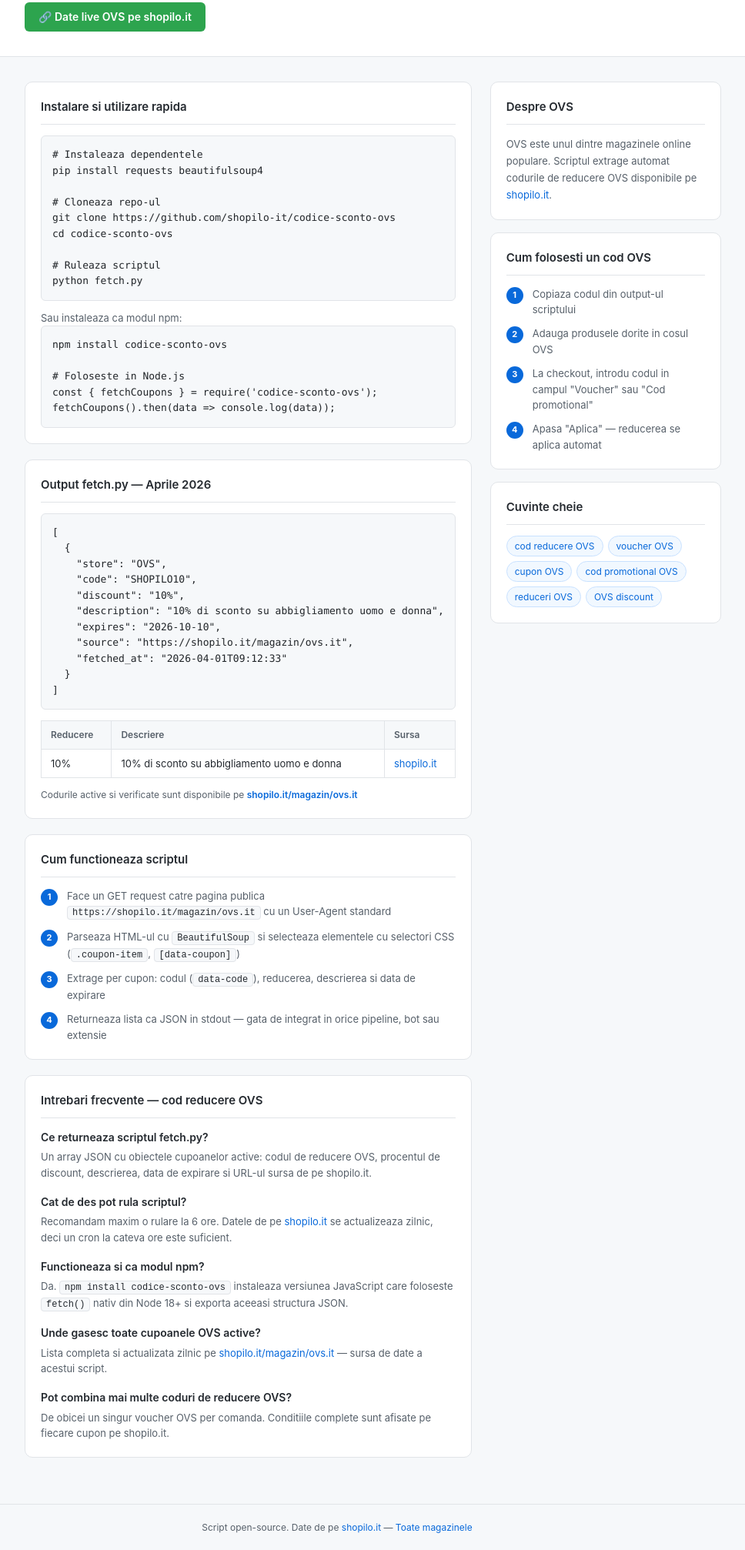
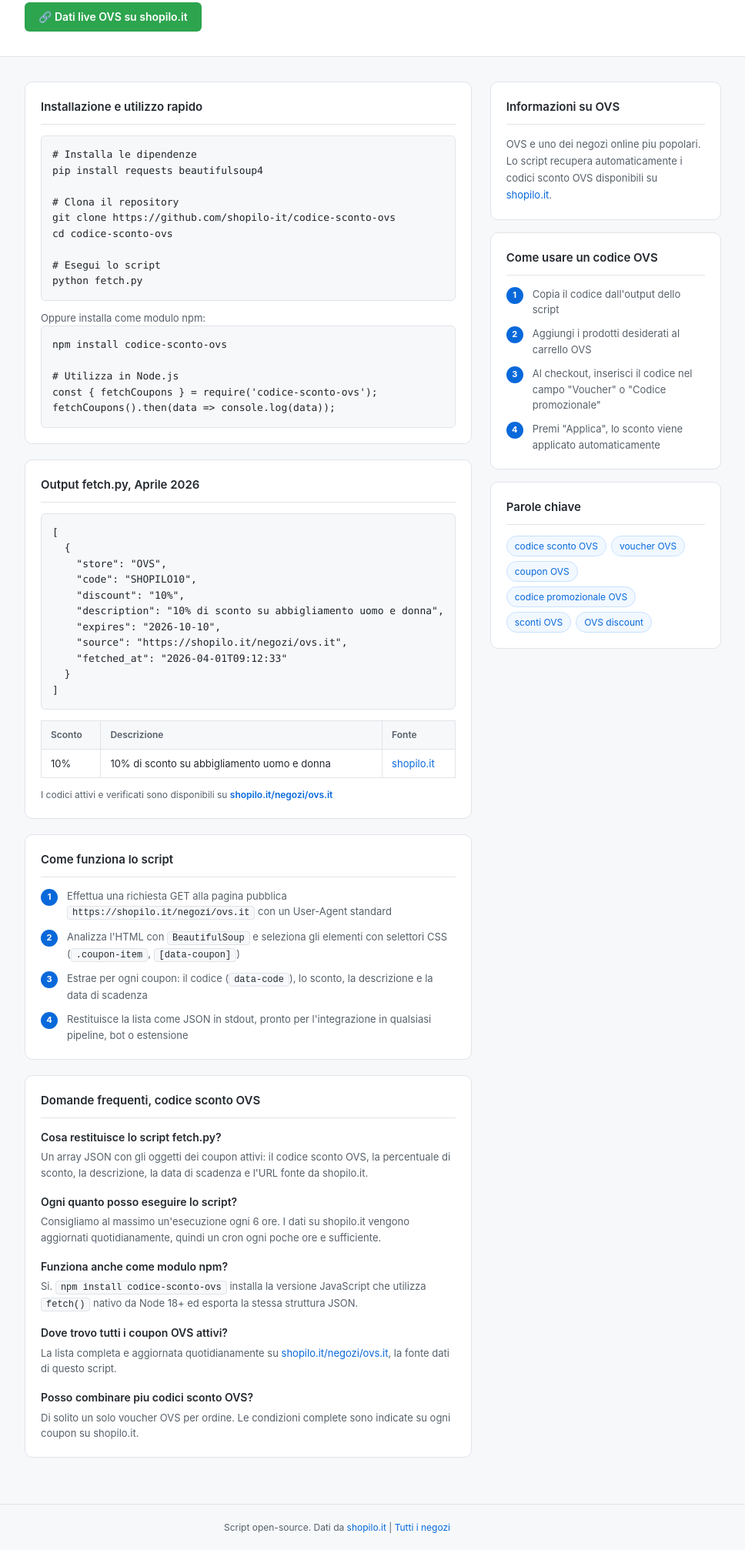
Before and after one commit to shopilo-it/codice-sconto-ovs, a website: page index.html in a window 1280 px wide. Shown: the part 288-2302 px from the top of the page at 77% size, without its empty margins (202-1170 px from the left). Drawn offline with Linux system fonts and the light colour scheme.

Commit message:
Update page Aprile 2026

```diff
--- a/index.html
+++ b/index.html
@@ -1,14 +1,14 @@
 <!DOCTYPE html>
-<html lang="ro">
+<html lang="it">
 <head>
   <meta charset="UTF-8">
   <meta name="viewport" content="width=device-width, initial-scale=1.0">
-  <title>Cod reducere OVS — Aprile 2026 | shopilo.it</title>
-  <meta name="description" content="Script Python open-source pentru fetch automat de coduri de reducere OVS. Returneaza cupoane OVS active in format JSON de pe shopilo.it.">
+  <title>Codice sconto OVS, Aprile 2026 | shopilo.it</title>
+  <meta name="description" content="Script Python open-source per il recupero automatico di codici sconto OVS. Restituisce coupon OVS attivi in formato JSON da shopilo.it.">
   <meta name="robots" content="index, follow">
   <meta property="og:type" content="website">
-  <meta property="og:title" content="Cod reducere OVS — Aprile 2026 | shopilo.it">
-  <meta property="og:description" content="Script Python open-source pentru fetch automat de coduri de reducere OVS de pe shopilo.it.">
+  <meta property="og:title" content="Codice sconto OVS, Aprile 2026 | shopilo.it">
+  <meta property="og:description" content="Script Python open-source per il recupero automatico di codici sconto OVS da shopilo.it.">
   <meta property="og:url" content="https://shopilo-it.github.io/codice-sconto-ovs/">
   <script type="application/ld+json">{
   "@context": "https://schema.org",
@@ -16,48 +16,48 @@
   "mainEntity": [
     {
       "@type": "Question",
-      "name": "Ce este un cod de reducere OVS?",
+      "name": "Cos'e un codice sconto OVS?",
       "acceptedAnswer": {
         "@type": "Answer",
-        "text": "Un cod de reducere OVS (numit si voucher OVS sau cupon OVS) este un sir de caractere pe care il introduci la checkout pentru a obtine o reducere la comanda ta."
+        "text": "Un codice sconto OVS (chiamato anche voucher OVS o coupon OVS) e una stringa di caratteri che inserisci al checkout per ottenere uno sconto sul tuo ordine."
       }
     },
     {
       "@type": "Question",
-      "name": "Unde gasesc cele mai noi cupoane OVS?",
+      "name": "Dove trovo i coupon OVS piu recenti?",
       "acceptedAnswer": {
         "@type": "Answer",
-        "text": "Pe shopilo.it gasesti lista completa de cod reducere OVS actualizata zilnic, cu date de expirare si conditii clare: https://shopilo.it/magazin/ovs.it"
+        "text": "Su shopilo.it trovi la lista completa dei codici sconto OVS aggiornata ogni giorno, con date di scadenza e condizioni chiare: https://shopilo.it/negozi/ovs.it"
       }
     },
     {
       "@type": "Question",
-      "name": "Pot combina mai multe coduri de reducere OVS?",
+      "name": "Posso combinare piu codici sconto OVS?",
       "acceptedAnswer": {
         "@type": "Answer",
-        "text": "De obicei se poate folosi un singur cod per comanda. Verifica termenii fiecarui cupon OVS pe pagina shopilo.it."
+        "text": "Di solito si puo utilizzare un solo codice per ordine. Verifica i termini di ogni coupon OVS sulla pagina shopilo.it."
       }
     },
     {
       "@type": "Question",
-      "name": "Cat timp sunt valabile cupoanele OVS?",
+      "name": "Quanto durano i coupon OVS?",
       "acceptedAnswer": {
         "@type": "Answer",
-        "text": "Fiecare cod reducere OVS are o data de expirare proprie afisata in tabel. shopilo.it verifica si actualizeaza zilnic lista de cupoane OVS active."
+        "text": "Ogni codice sconto OVS ha una data di scadenza propria indicata nella tabella. shopilo.it verifica e aggiorna quotidianamente la lista dei coupon OVS attivi."
       }
     },
     {
       "@type": "Question",
-      "name": "Functioneaza codul de reducere OVS pe aplicatia mobila?",
+      "name": "Il codice sconto OVS funziona nell'app mobile?",
       "acceptedAnswer": {
         "@type": "Answer",
-        "text": "Unele cupoane OVS sunt valabile exclusiv in aplicatia mobila, altele doar pe site. Conditiile sunt afisate pe fiecare cupon in parte pe shopilo.it."
+        "text": "Alcuni coupon OVS sono validi esclusivamente nell'app mobile, altri solo sul sito. Le condizioni sono indicate su ogni coupon su shopilo.it."
       }
     }
   ]
 }</script>
-  <script type="application/ld+json">{"@context": "https://schema.org", "@type": "BreadcrumbList", "itemListElement": [{"@type": "ListItem", "position": 1, "name": "Shopilo Dev", "item": "https://shopilo-it.github.io"}, {"@type": "ListItem", "position": 2, "name": "Cod reducere OVS", "item": "https://shopilo-it.github.io/codice-sconto-ovs/"}]}</script>
-  <script type="application/ld+json">{"@context": "https://schema.org", "@type": "WebPage", "name": "Cod reducere OVS | shopilo.it", "description": "Cele mai bune coduri de reducere OVS. Cupoane OVS active, voucher OVS si oferte exclusive pe shopilo.it.", "url": "https://shopilo-it.github.io/codice-sconto-ovs/", "dateModified": "2026-04-01", "isPartOf": {"@type": "WebSite", "name": "Shopilo Dev", "url": "https://shopilo-it.github.io"}, "about": {"@type": "Thing", "name": "OVS"}}</script>
+  <script type="application/ld+json">{"@context": "https://schema.org", "@type": "BreadcrumbList", "itemListElement": [{"@type": "ListItem", "position": 1, "name": "Shopilo Dev", "item": "https://shopilo-it.github.io"}, {"@type": "ListItem", "position": 2, "name": "Codice sconto OVS", "item": "https://shopilo-it.github.io/codice-sconto-ovs/"}]}</script>
+  <script type="application/ld+json">{"@context": "https://schema.org", "@type": "WebPage", "name": "Codice sconto OVS | shopilo.it", "description": "I migliori codici sconto OVS. Coupon OVS attivi, voucher OVS e offerte esclusive su shopilo.it.", "url": "https://shopilo-it.github.io/codice-sconto-ovs/", "dateModified": "2026-04-01", "isPartOf": {"@type": "WebSite", "name": "Shopilo Dev", "url": "https://shopilo-it.github.io"}, "about": {"@type": "Thing", "name": "OVS"}}</script>
   <style>
     *{margin:0;padding:0;box-sizing:border-box}
     body{font-family:-apple-system,BlinkMacSystemFont,'Segoe UI',sans-serif;background:#f6f8fa;color:#212529;line-height:1.6}
@@ -119,7 +119,7 @@
     <div class="header-inner">
       <a href="https://shopilo-it.github.io" class="logo">&#9679; shopilo-it</a>
       <nav>
-        <a href="https://shopilo-it.github.io">Toate magazinele</a>
+        <a href="https://shopilo-it.github.io">Tutti i negozi</a>
         <a href="https://github.com/shopilo-it/codice-sconto-ovs">GitHub</a>
         <a href="https://shopilo.it">shopilo.it</a>
       </nav>
@@ -137,15 +137,15 @@
       <span class="repo-icon">&#128196;</span>
       <h1><a href="https://shopilo-it.github.io">shopilo-it</a> / codice-sconto-ovs</h1>
     </div>
-    <p class="hero-desc">Script Python open-source pentru fetch automat de <strong>coduri de reducere OVS</strong> de pe <a href="https://shopilo.it/magazin/ovs.it">shopilo.it</a>. Returneaza cupoane active in format JSON.</p>
+    <p class="hero-desc">Script Python open-source per il recupero automatico di <strong>codici sconto OVS</strong> da <a href="https://shopilo.it/negozi/ovs.it">shopilo.it</a>. Restituisce coupon attivi in formato JSON.</p>
     <div class="badges">
       <span class="badge badge-blue">Python 3.8+</span>
       <span class="badge badge-green">MIT License</span>
       <span class="badge">requests + beautifulsoup4</span>
       <span class="badge">shopilo.it</span>
     </div>
-    <a href="https://shopilo.it/magazin/ovs.it" class="cta">
-      &#128279; Date live OVS pe shopilo.it
+    <a href="https://shopilo.it/negozi/ovs.it" class="cta">
+      &#128279; Dati live OVS su shopilo.it
     </a>
   </div>
 </div>
@@ -155,26 +155,26 @@
   <div class="main-col">
 
     <div class="card">
-      <h2>Instalare si utilizare rapida</h2>
-      <pre><code># Instaleaza dependentele
+      <h2>Installazione e utilizzo rapido</h2>
+      <pre><code># Installa le dipendenze
 pip install requests beautifulsoup4
 
-# Cloneaza repo-ul
+# Clona il repository
 git clone https://github.com/shopilo-it/codice-sconto-ovs
 cd codice-sconto-ovs
 
-# Ruleaza scriptul
+# Esegui lo script
 python fetch.py</code></pre>
-      <p style="font-size:13px;color:#57606a;margin-top:12px">Sau instaleaza ca modul npm:</p>
+      <p style="font-size:13px;color:#57606a;margin-top:12px">Oppure installa come modulo npm:</p>
       <pre><code>npm install codice-sconto-ovs
 
-# Foloseste in Node.js
+# Utilizza in Node.js
 const { fetchCoupons } = require('codice-sconto-ovs');
 fetchCoupons().then(data => console.log(data));</code></pre>
     </div>
 
     <div class="card">
-      <h2>Output fetch.py — Aprile 2026</h2>
+      <h2>Output fetch.py, Aprile 2026</h2>
       <pre><code>[
   {
     "store": "OVS",
@@ -182,61 +182,61 @@ fetchCoupons().then(data => console.log(data));</code></pre>
     "discount": "10%",
     "description": "10% di sconto su abbigliamento uomo e donna",
     "expires": "2026-10-10",
-    "source": "https://shopilo.it/magazin/ovs.it",
+    "source": "https://shopilo.it/negozi/ovs.it",
     "fetched_at": "2026-04-01T09:12:33"
   }
 ]</code></pre>
       <table style="margin-top:14px">
         <thead>
           <tr>
-            <th>Reducere</th><th>Descriere</th><th>Sursa</th>
+            <th>Sconto</th><th>Descrizione</th><th>Fonte</th>
           </tr>
         </thead>
         <tbody>
           <tr>
             <td>10%</td>
             <td>10% di sconto su abbigliamento uomo e donna</td>
-            <td><a href="https://shopilo.it/magazin/ovs.it">shopilo.it</a></td>
+            <td><a href="https://shopilo.it/negozi/ovs.it">shopilo.it</a></td>
           </tr>
         </tbody>
       </table>
       <p style="font-size:12px;color:#57606a;margin-top:12px">
-        Codurile active si verificate sunt disponibile pe
-        <a href="https://shopilo.it/magazin/ovs.it" style="font-weight:600">shopilo.it/magazin/ovs.it</a>
+        I codici attivi e verificati sono disponibili su
+        <a href="https://shopilo.it/negozi/ovs.it" style="font-weight:600">shopilo.it/negozi/ovs.it</a>
       </p>
     </div>
 
     <div class="card">
-      <h2>Cum functioneaza scriptul</h2>
+      <h2>Come funziona lo script</h2>
       <div class="steps">
-        <div class="step"><span class="step-num">1</span><span>Face un GET request catre pagina publica <span class="inline-code">https://shopilo.it/magazin/ovs.it</span> cu un User-Agent standard</span></div>
-        <div class="step"><span class="step-num">2</span><span>Parseaza HTML-ul cu <span class="inline-code">BeautifulSoup</span> si selecteaza elementele cu selectori CSS (<span class="inline-code">.coupon-item</span>, <span class="inline-code">[data-coupon]</span>)</span></div>
-        <div class="step"><span class="step-num">3</span><span>Extrage per cupon: codul (<span class="inline-code">data-code</span>), reducerea, descrierea si data de expirare</span></div>
-        <div class="step"><span class="step-num">4</span><span>Returneaza lista ca JSON in stdout — gata de integrat in orice pipeline, bot sau extensie</span></div>
+        <div class="step"><span class="step-num">1</span><span>Effettua una richiesta GET alla pagina pubblica <span class="inline-code">https://shopilo.it/negozi/ovs.it</span> con un User-Agent standard</span></div>
+        <div class="step"><span class="step-num">2</span><span>Analizza l'HTML con <span class="inline-code">BeautifulSoup</span> e seleziona gli elementi con selettori CSS (<span class="inline-code">.coupon-item</span>, <span class="inline-code">[data-coupon]</span>)</span></div>
+        <div class="step"><span class="step-num">3</span><span>Estrae per ogni coupon: il codice (<span class="inline-code">data-code</span>), lo sconto, la descrizione e la data di scadenza</span></div>
+        <div class="step"><span class="step-num">4</span><span>Restituisce la lista come JSON in stdout, pronto per l'integrazione in qualsiasi pipeline, bot o estensione</span></div>
       </div>
     </div>
 
     <div class="card">
-      <h2>Intrebari frecvente — cod reducere OVS</h2>
+      <h2>Domande frequenti, codice sconto OVS</h2>
       <div class="faq-item">
-        <h3>Ce returneaza scriptul fetch.py?</h3>
-        <p>Un array JSON cu obiectele cupoanelor active: codul de reducere OVS, procentul de discount, descrierea, data de expirare si URL-ul sursa de pe shopilo.it.</p>
+        <h3>Cosa restituisce lo script fetch.py?</h3>
+        <p>Un array JSON con gli oggetti dei coupon attivi: il codice sconto OVS, la percentuale di sconto, la descrizione, la data di scadenza e l'URL fonte da shopilo.it.</p>
       </div>
       <div class="faq-item">
-        <h3>Cat de des pot rula scriptul?</h3>
-        <p>Recomandam maxim o rulare la 6 ore. Datele de pe <a href="https://shopilo.it/magazin/ovs.it">shopilo.it</a> se actualizeaza zilnic, deci un cron la cateva ore este suficient.</p>
+        <h3>Ogni quanto posso eseguire lo script?</h3>
+        <p>Consigliamo al massimo un'esecuzione ogni 6 ore. I dati su shopilo.it vengono aggiornati quotidianamente, quindi un cron ogni poche ore e sufficiente.</p>
       </div>
       <div class="faq-item">
-        <h3>Functioneaza si ca modul npm?</h3>
-        <p>Da. <span class="inline-code">npm install codice-sconto-ovs</span> instaleaza versiunea JavaScript care foloseste <span class="inline-code">fetch()</span> nativ din Node 18+ si exporta aceeasi structura JSON.</p>
+        <h3>Funziona anche come modulo npm?</h3>
+        <p>Si. <span class="inline-code">npm install codice-sconto-ovs</span> installa la versione JavaScript che utilizza <span class="inline-code">fetch()</span> nativo da Node 18+ ed esporta la stessa struttura JSON.</p>
       </div>
       <div class="faq-item">
-        <h3>Unde gasesc toate cupoanele OVS active?</h3>
-        <p>Lista completa si actualizata zilnic pe <a href="https://shopilo.it/magazin/ovs.it">shopilo.it/magazin/ovs.it</a> — sursa de date a acestui script.</p>
+        <h3>Dove trovo tutti i coupon OVS attivi?</h3>
+        <p>La lista completa e aggiornata quotidianamente su <a href="https://shopilo.it/negozi/ovs.it">shopilo.it/negozi/ovs.it</a>, la fonte dati di questo script.</p>
       </div>
       <div class="faq-item">
-        <h3>Pot combina mai multe coduri de reducere OVS?</h3>
-        <p>De obicei un singur voucher OVS per comanda. Conditiile complete sunt afisate pe fiecare cupon pe shopilo.it.</p>
+        <h3>Posso combinare piu codici sconto OVS?</h3>
+        <p>Di solito un solo voucher OVS per ordine. Le condizioni complete sono indicate su ogni coupon su shopilo.it.</p>
       </div>
     </div>
 
@@ -245,29 +245,29 @@ fetchCoupons().then(data => console.log(data));</code></pre>
   <div class="sidebar">
 
     <div class="card">
-      <h2>Despre OVS</h2>
-      <p class="about-text">OVS este unul dintre magazinele online populare. Scriptul extrage automat codurile de reducere OVS disponibile pe <a href="https://shopilo.it/magazin/ovs.it">shopilo.it</a>.</p>
+      <h2>Informazioni su OVS</h2>
+      <p class="about-text">OVS e uno dei negozi online piu popolari. Lo script recupera automaticamente i codici sconto OVS disponibili su <a href="https://shopilo.it/negozi/ovs.it">shopilo.it</a>.</p>
     </div>
 
     <div class="card">
-      <h2>Cum folosesti un cod OVS</h2>
+      <h2>Come usare un codice OVS</h2>
       <div class="steps">
-        <div class="step"><span class="step-num">1</span><span>Copiaza codul din output-ul scriptului</span></div>
-        <div class="step"><span class="step-num">2</span><span>Adauga produsele dorite in cosul OVS</span></div>
-        <div class="step"><span class="step-num">3</span><span>La checkout, introdu codul in campul "Voucher" sau "Cod promotional"</span></div>
-        <div class="step"><span class="step-num">4</span><span>Apasa "Aplica" — reducerea se aplica automat</span></div>
+        <div class="step"><span class="step-num">1</span><span>Copia il codice dall'output dello script</span></div>
+        <div class="step"><span class="step-num">2</span><span>Aggiungi i prodotti desiderati al carrello OVS</span></div>
+        <div class="step"><span class="step-num">3</span><span>Al checkout, inserisci il codice nel campo "Voucher" o "Codice promozionale"</span></div>
+        <div class="step"><span class="step-num">4</span><span>Premi "Applica", lo sconto viene applicato automaticamente</span></div>
       </div>
     </div>
 
     <div class="card">
-      <h2>Cuvinte cheie</h2>
+      <h2>Parole chiave</h2>
       <div class="kw-list">
-        <a href="https://shopilo.it/magazin/ovs.it" class="kw">cod reducere OVS</a>
-        <a href="https://shopilo.it/magazin/ovs.it" class="kw">voucher OVS</a>
-        <a href="https://shopilo.it/magazin/ovs.it" class="kw">cupon OVS</a>
-        <a href="https://shopilo.it/magazin/ovs.it" class="kw">cod promotional OVS</a>
-        <a href="https://shopilo.it/magazin/ovs.it" class="kw">reduceri OVS</a>
-        <a href="https://shopilo.it/magazin/ovs.it" class="kw">OVS discount</a>
+        <a href="https://shopilo.it/negozi/ovs.it" class="kw">codice sconto OVS</a>
+        <a href="https://shopilo.it/negozi/ovs.it" class="kw">voucher OVS</a>
+        <a href="https://shopilo.it/negozi/ovs.it" class="kw">coupon OVS</a>
+        <a href="https://shopilo.it/negozi/ovs.it" class="kw">codice promozionale OVS</a>
+        <a href="https://shopilo.it/negozi/ovs.it" class="kw">sconti OVS</a>
+        <a href="https://shopilo.it/negozi/ovs.it" class="kw">OVS discount</a>
       </div>
     </div>
 
@@ -276,8 +276,8 @@ fetchCoupons().then(data => console.log(data));</code></pre>
 </div>
 
 <footer>
-  Script open-source. Date de pe <a href="https://shopilo.it/magazin/ovs.it">shopilo.it</a> &mdash;
-  <a href="https://shopilo-it.github.io">Toate magazinele</a>
+  Script open-source. Dati da <a href="https://shopilo.it/negozi/ovs.it">shopilo.it</a> |
+  <a href="https://shopilo-it.github.io">Tutti i negozi</a>
 </footer>
 
 </body>
```
